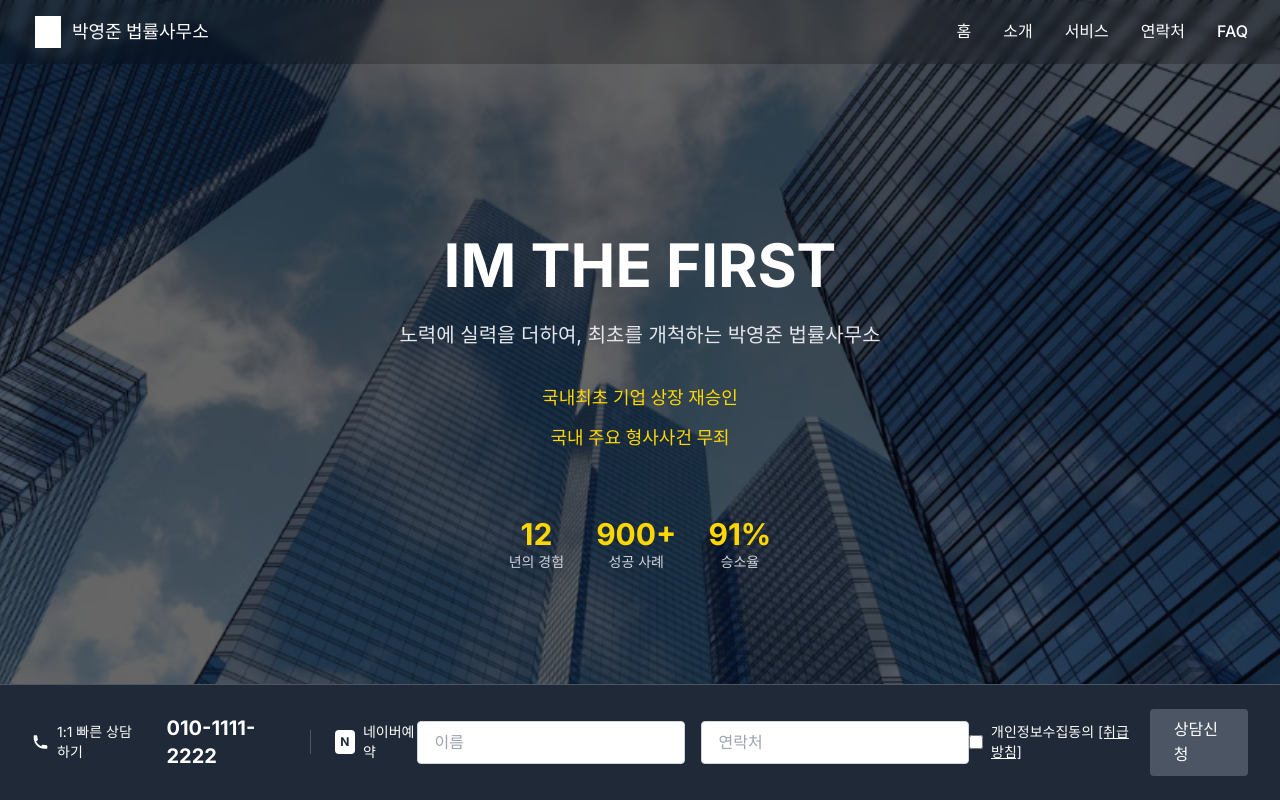
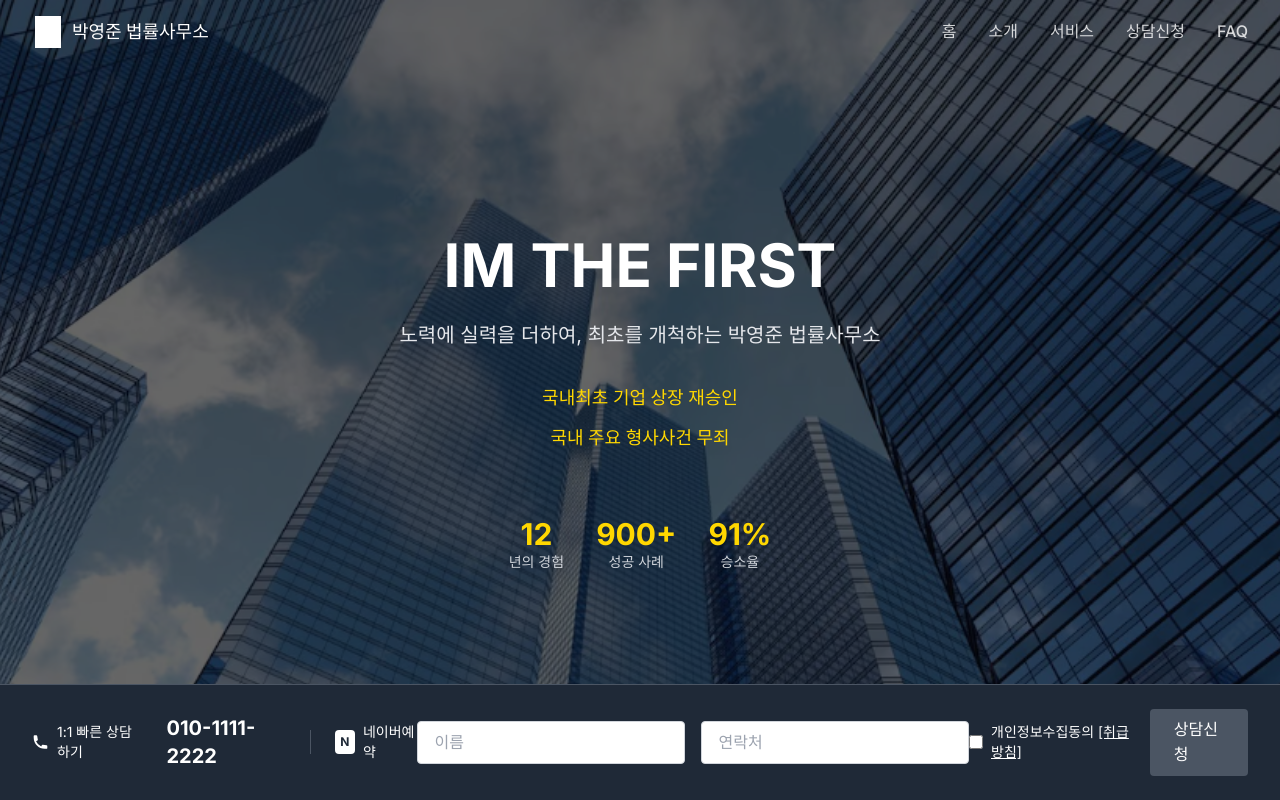
Before and after one commit to gu991230-cyber/gugit, a Next.js app: page / in a window 1280 px wide. Shown: the top 800 px of the page. Built offline with nearby package versions, Linux system fonts and the light colour scheme; no server answers.

Commit message:
Nav: remove background band, set hover to pure white, link 상담신청 -> /#contact-form

```diff
--- a/src/app/layout.tsx
+++ b/src/app/layout.tsx
@@ -34,7 +34,7 @@ export default function RootLayout({
     <html lang="ko" className="scroll-smooth">
       <body className={`${inter.variable} font-sans antialiased`}>
         {/* Simple Navigation */}
-        <nav className="fixed top-0 left-0 right-0 z-50 bg-black/20 backdrop-blur-sm">
+        <nav className="fixed top-0 left-0 right-0 z-50 bg-transparent">
           <div className="max-w-7xl mx-auto px-4 sm:px-6 lg:px-8">
             <div className="flex justify-between items-center h-16">
               {/* Logo */}
@@ -54,26 +54,26 @@ export default function RootLayout({
 
               {/* Navigation Links */}
               <div className="hidden md:flex items-center space-x-8">
-                                 <Link href="/" className="text-white hover:text-orange-400 transition-colors font-medium">
+                                <Link href="/" className="text-white/80 hover:text-white transition-colors font-medium">
                   홈
                 </Link>
-                 <Link href="/#about" className="text-white hover:text-orange-400 transition-colors font-medium">
+                <Link href="/#about" className="text-white/80 hover:text-white transition-colors font-medium">
                   소개
                 </Link>
-                 <Link href="/services" className="text-white hover:text-orange-400 transition-colors font-medium">
+                <Link href="/services" className="text-white/80 hover:text-white transition-colors font-medium">
                   서비스
                 </Link>
-                 <Link href="/contact" className="text-white hover:text-orange-400 transition-colors font-medium">
-                   연락처
+                <Link href="/#contact-form" className="text-white/80 hover:text-white transition-colors font-medium">
+                  상담신청
                 </Link>
-                 <Link href="/faq" className="text-white hover:text-orange-400 transition-colors font-medium">
+                <Link href="/faq" className="text-white/80 hover:text-white transition-colors font-medium">
                   FAQ
                 </Link>
               </div>
 
               {/* Mobile Menu Button */}
               <div className="md:hidden">
-                                 <button className="text-white hover:text-orange-400 transition-colors">
+                                <button className="text-white/80 hover:text-white transition-colors">
                   <svg className="w-6 h-6" fill="none" stroke="currentColor" viewBox="0 0 24 24">
                     <path strokeLinecap="round" strokeLinejoin="round" strokeWidth={2} d="M4 6h16M4 12h16M4 18h16" />
                   </svg>
```
Lines whose indentation alone changed are shown as unchanged.
